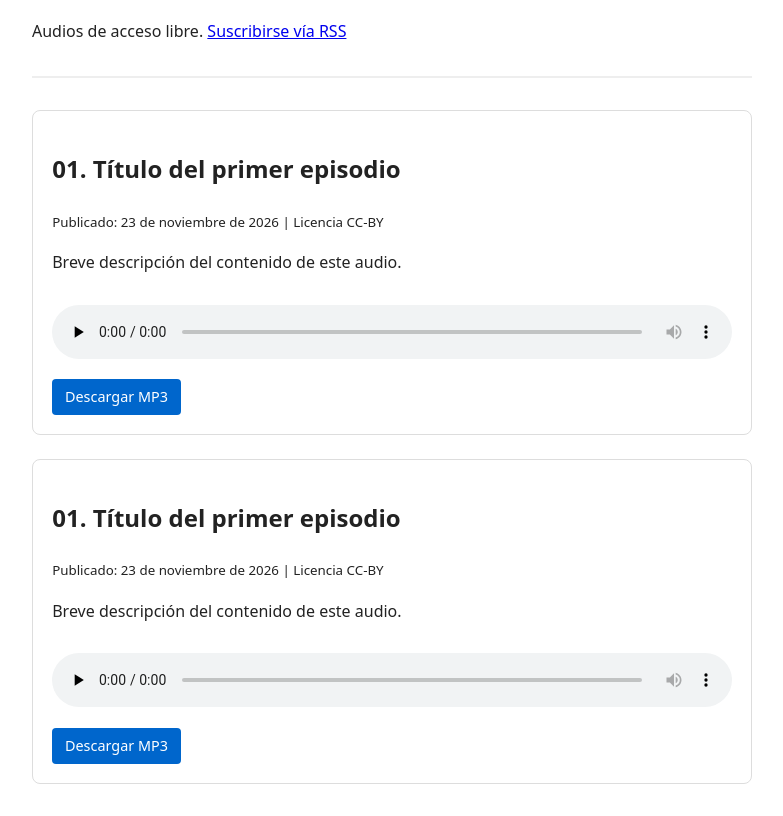
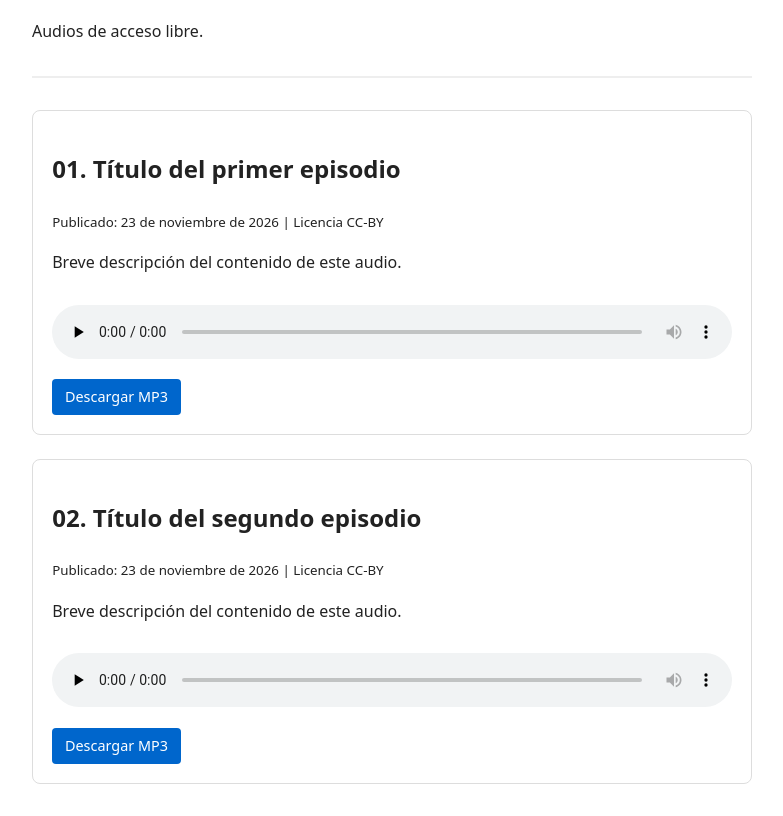
Before and after one commit to fjaviersoto-lang/podcast2026, a plain HTML site: page index.html in a window 1280 px wide. Shown: the part 86-902 px from the top of the page, without its empty margins (248-1031 px from the left). Drawn offline with Linux system fonts and the light colour scheme.

Commit message:
Update index.html

```diff
--- a/index.html
+++ b/index.html
@@ -16,7 +16,7 @@
 <body>
   <header>
     <h1>Mi Repositorio de Podcast</h1>
-    <p>Audios de acceso libre. <a href="feed.xml">Suscribirse vía RSS</a></p>
+    <p>Audios de acceso libre. </p>
   </header>
 
   <main>
@@ -36,7 +36,7 @@
    <main>
     <!-- EPISODIO 2 -->
     <article class="episodio">
-      <h2>01. Título del primer episodio</h2>
+      <h2>02. Título del segundo episodio</h2>
       <p><small>Publicado: 23 de noviembre de 2026 | Licencia CC-BY</small></p>
       <p>Breve descripción del contenido de este audio.</p>
       <!-- Pega aquí el enlace directo de Internet Archive -->
```
